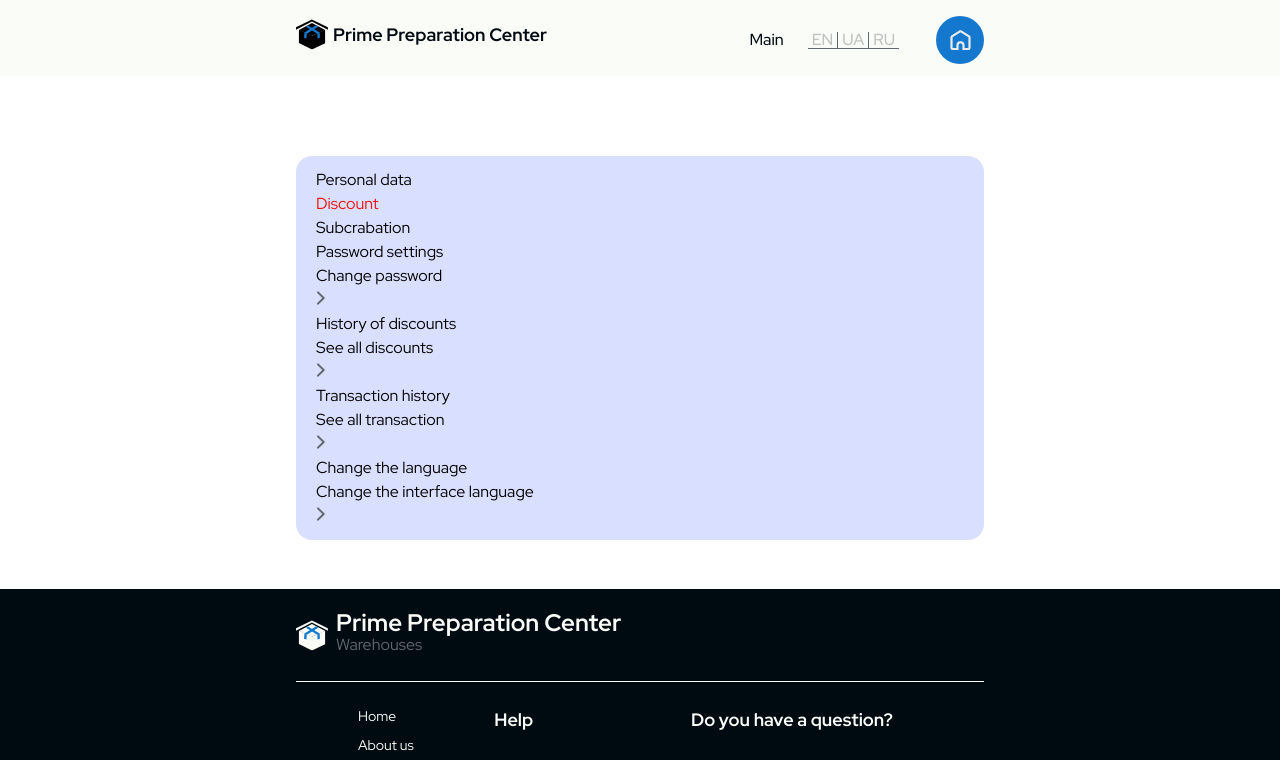
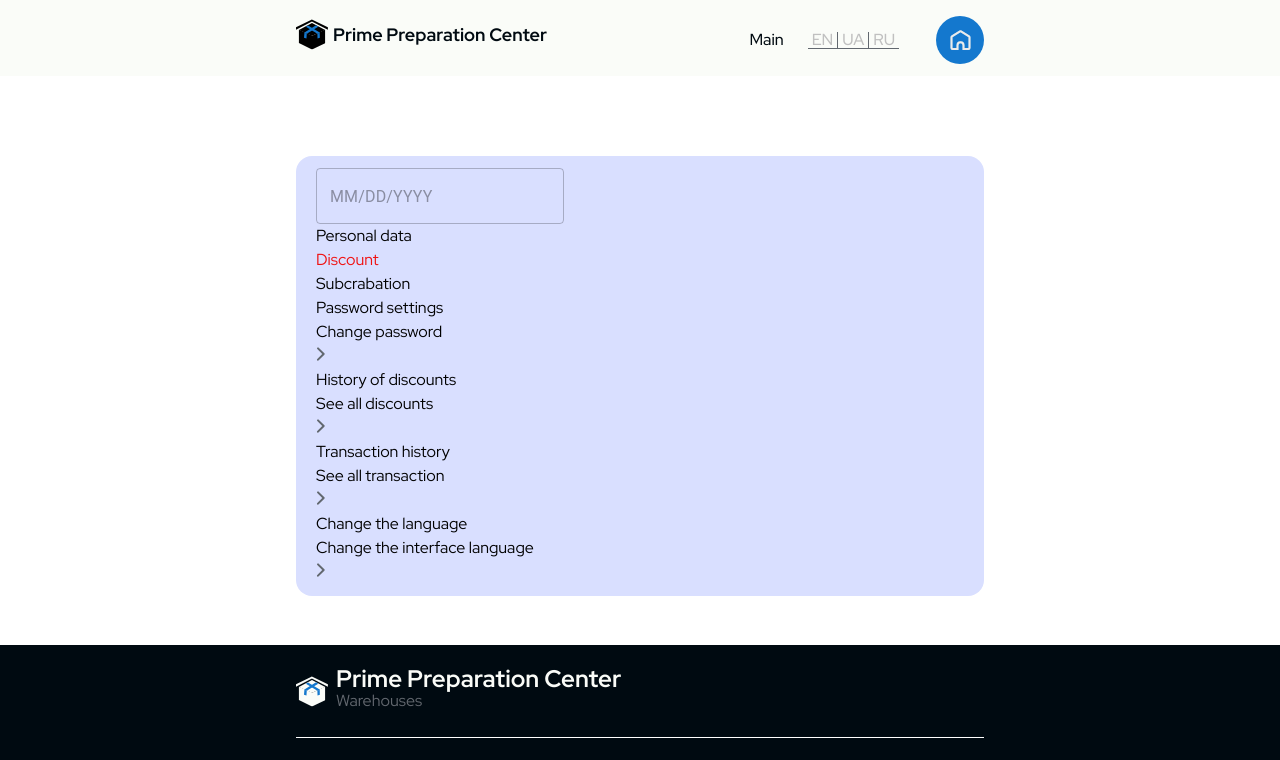
Before and after one commit to korvan17/nevadaFrontend, a Next.js app: page /dashboard/account in a window 1280 px wide. Shown: the top 760 px of the page. Built offline with nearby package versions, Linux system fonts and the light colour scheme.

Commit message:
added calendar component to userPanel

```diff
--- a/src/components/Dashboard/UserPanel/UserPanel.jsx
+++ b/src/components/Dashboard/UserPanel/UserPanel.jsx
@@ -7,6 +7,7 @@ import SideBar from "../SIdeBar/SideBar";
 import { AnimatePresence } from "framer-motion";
 import PasswordSettings from "../PasswordSettings/PasswordSettings";
 import Backdrop from "@/components/Backdrop/Backdrop";
+import Calendar from "@/components/UIElements/Datepicker/Calendar";
 
 function UserPanel() {
   const [isSideBarOpen, setIsSideBarOpen] = useState(false);
@@ -30,6 +31,7 @@ function UserPanel() {
           height={20}
           src="https://static.vecteezy.com/system/resources/previews/008/442/086/non_2x/illustration-of-human-icon-user-symbol-icon-modern-design-on-blank-background-free-vector.jpg"
         /> */}
+        <Calendar />
         <p>Personal data</p>
         <p className="text-alertRed">Discount</p>
         <button type="button">Subcrabation</button>
```
